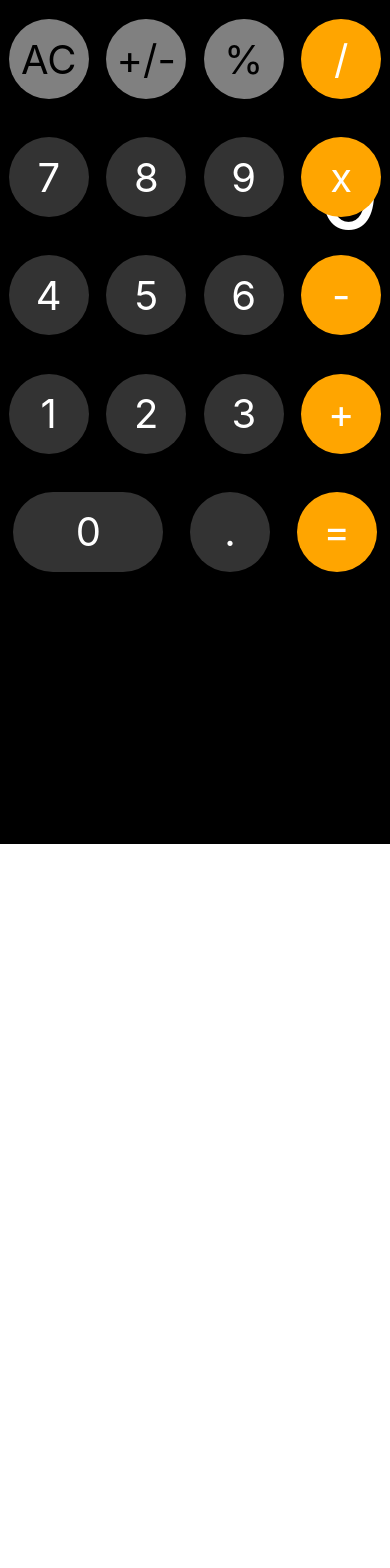
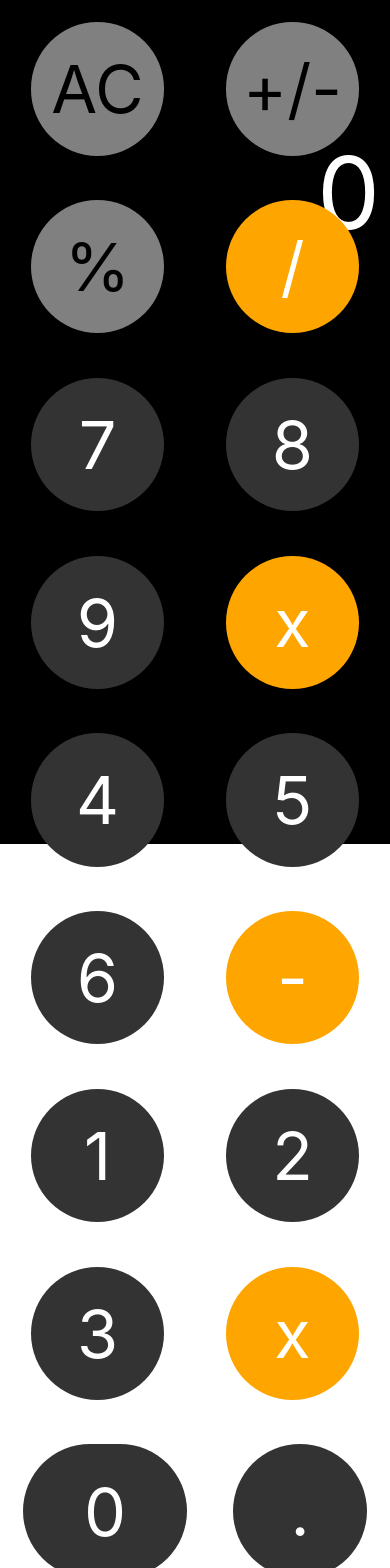
Before and after one commit to sarveshhh-github/calculator-app, a React Native app: screen / in a window 390 px wide. Shown: the top 1568 px of the page. Before the commit the page ends 844 px from the top, so only its background shows below. Built offline with nearby package versions, Linux system fonts and the light colour scheme.

Commit message:
made a single component for Button(it was 3 before)

```diff
--- a/App.jsx
+++ b/App.jsx
@@ -4,12 +4,10 @@ import {
   TextInput,
   StyleSheet,
 } from 'react-native';
-import CustomBlackButton from './src/Buttons/CustomBlackButton';
-import CustomGreyButton from './src/Buttons/CustomGreyButton';
-import CustomOrangeButton from './CustomOrangeButton';
 import React, { useState } from 'react';
+import CustomBtn from './src/Buttons/CustomBtn';
 
-const App2 = () => {
+const App = () => {
   const [operator, setOperator] = useState(null);
   var [initialValue, setInitialValue] = useState('0');
   var [secondValue, setSecondValue] = useState('0');
@@ -82,9 +80,6 @@ const App2 = () => {
       // : setSecondValue(initialValue * 10 + digit);
     }
   };
-
-
-
   const ACFunction = () => {
     setInitialValue('0');
     setSecondValue('0');
@@ -121,88 +116,82 @@ const App2 = () => {
         />
       </View>
       <View style={styles.bottomArea}>
-        {/* grey */}
-        <CustomGreyButton value={'AC'} onPress={ACFunction} />
-        <CustomGreyButton value={'+/-'} onPress={plusOrMinus} />
-        <CustomGreyButton value={'%'} onPress={percentageFunction} />
+        <CustomBtn color={"black"} Title={"AC"} buttonBgColor={"grey"} onPress={ACFunction} />
+        <CustomBtn color={"black"} Title={"+/-"} buttonBgColor={"grey"} onPress={plusOrMinus} />
+        <CustomBtn color={"black"} Title={"%"} buttonBgColor={"grey"} onPress={percentageFunction} />
+
+        <CustomBtn Title={"/"} color={"white"} buttonBgColor="#FFA500"
+          onPress={
+            () => {
+              if (initialValue && secondValue && operator) {
+                setOperator('/')
+                handleAnswer()
+              }
+              else {
+
+                handleOperator((opr = '/'))
+              }
+
+            }
+          }
+        />
+        <CustomBtn color={"white"} Title={"7"} buttonBgColor={"#333333"} onPress={() => handlePressNumbers({ digit: '7' })} />
+        <CustomBtn color={"white"} Title={"8"} buttonBgColor={"#333333"} onPress={() => handlePressNumbers({ digit: '8' })} />
+        <CustomBtn color={"white"} Title={"9"} buttonBgColor={"#333333"} onPress={() => handlePressNumbers({ digit: '9' })} />
+
+        {/* black */}
+
         {/* orange */}
-        <CustomOrangeButton
-          value={'/'}
-          textColor={{ color: 'white' }}
-          onPress={() => handleOperator((opr = '/'))}
+        <CustomBtn
+          Title={"x"}
+          color={"white"}
+          buttonBgColor="#FFA500"
+          onPress={
+            () => handleOperator((opr = '*'))
+          }
         />
         {/* black */}
-        <CustomBlackButton
-          value={'7'}
-          onPress={() => handlePressNumbers({ digit: '7' })}
-        />
-        <CustomBlackButton
-          value={'8'}
-          onPress={() => handlePressNumbers({ digit: '8' })}
-        />
-        <CustomBlackButton
-          value={'9'}
-          onPress={() => handlePressNumbers({ digit: '9' })}
-        />
+        <CustomBtn color={"white"} Title={"4"} buttonBgColor={"#333333"} onPress={() => handlePressNumbers({ digit: '4' })} />
+        <CustomBtn color={"white"} Title={"5"} buttonBgColor={"#333333"} onPress={() => handlePressNumbers({ digit: '5' })} />
+        <CustomBtn color={"white"} Title={"6"} buttonBgColor={"#333333"} onPress={() => handlePressNumbers({ digit: '6' })} />
+
         {/* orange */}
-        <CustomOrangeButton
-          value={'x'}
-          onPress={() => handleOperator((opr = '*'))}
-        />
-        {/* black */}
-        <CustomBlackButton
-          value={'4'}
-          onPress={() => handlePressNumbers({ digit: '4' })}
-        />
-        <CustomBlackButton
-          value={'5'}
-          onPress={() => handlePressNumbers({ digit: '5' })}
-        />
-        <CustomBlackButton
-          value={'6'}
-          onPress={() => handlePressNumbers({ digit: '6' })}
-        />
-        {/* orange */}
-        <CustomOrangeButton
-          value={'-'}
-          onPress={() => handleOperator((opr = '-'))}
+        <CustomBtn
+          Title={"-"}
+          color={"white"}
+          buttonBgColor="#FFA500"
+          onPress={
+            () => handleOperator((opr = '-'))
+          }
         />
 
         {/* black */}
-        <CustomBlackButton
-          value={'1'}
-          onPress={() => handlePressNumbers({ digit: '1' })}
-        />
-        <CustomBlackButton
-          value={'2'}
-          onPress={() => handlePressNumbers({ digit: '2' })}
-        />
-        <CustomBlackButton
-          value={'3'}
-          onPress={() => handlePressNumbers({ digit: '3' })}
-        />
+        <CustomBtn color={"white"} Title={"1"} buttonBgColor={"#333333"} onPress={() => handlePressNumbers({ digit: '1' })} />
+        <CustomBtn color={"white"} Title={"2"} buttonBgColor={"#333333"} onPress={() => handlePressNumbers({ digit: '2' })} />
+        <CustomBtn color={"white"} Title={"3"} buttonBgColor={"#333333"} onPress={() => handlePressNumbers({ digit: '3' })} />
+
         {/* orange */}
-        <CustomOrangeButton
-          value={'+'}
-          onPress={() => handleOperator((opr = '+'))}
+        <CustomBtn
+          Title={"x"}
+          color={"white"}
+          buttonBgColor="#FFA500"
+          onPress={
+            () => handleOperator((opr = '+'))
+          }
         />
 
         {/* black */}
-        <CustomBlackButton
-          value={'0'}
-          Width={{ width: 150 }}
-          onPress={() => handlePressNumbers({ digit: '0' })}
-          textColor={{ color: 'white', textAlign: 'left' }}
-        />
-        <CustomBlackButton
-          value={'.'}
-          textColor={{ color: 'white' }}
-          onPress={() => handlePressNumbers({ digit: '.' })}
-        />
-        <CustomOrangeButton
-          value={'='}
-          textColor={{ color: 'white' }}
-          onPress={() => handleAnswer()}
+        <CustomBtn color={"white"} Title={"0"} buttonBgColor={"#333333"} Width={"42%"} onPress={() => handlePressNumbers({ digit: '0' })} />
+
+        <CustomBtn color={"white"} Title={"."} buttonBgColor={"#333333"} onPress={() => handlePressNumbers({ digit: '.' })} />
+
+
+        <CustomBtn
+          Title={"="}
+          color={"white"}
+          buttonBgColor="#FFA500"
+          onPress={
+            handleAnswer}
         />
       </View>
     </SafeAreaView>
@@ -210,7 +199,7 @@ const App2 = () => {
 };
 
 
-export default App2;
+export default App;
 
 
 
--- a/CustomOrangeButton.js
+++ /dev/null
@@ -1,28 +0,0 @@
-import { TouchableHighlight, Text, StyleSheet } from "react-native";
-
-const CustomOrangeButton = ({ value, onPress }) => {
-    return (
-        <TouchableHighlight onPress={onPress} style={styles.customorangebtn}>
-            <Text style={[styles.btnTextOrange]}>{value}</Text>
-        </TouchableHighlight>
-    );
-};
-
-
-export default CustomOrangeButton
-
-const styles = StyleSheet.create({
-    btnTextOrange: {
-        color: 'white',
-        fontSize: 40,
-    },
-    customorangebtn: {
-        height: 80,
-        width: 80,
-        borderRadius: 50,
-        alignItems: 'center',
-        justifyContent: 'center',
-        backgroundColor: 'orange',
-    },
-
-})
--- a/src/Buttons/CustomBlackButton.js
+++ /dev/null
@@ -1,32 +0,0 @@
-import { TouchableHighlight, Text, StyleSheet } from "react-native";
-
-
-const CustomBlackButton = ({ value, Width, textColor, onPress }) => {
-    return (
-        <TouchableHighlight
-            onPress={onPress}
-            style={[styles.customblackbtn, Width]}>
-            <Text style={[styles.btnTextBlack, textColor]}>{value}</Text>
-        </TouchableHighlight>
-    );
-};
-
-
-export default CustomBlackButton
-
-
-const styles = StyleSheet.create({
-    customblackbtn: {
-        height: 80,
-        width: 80,
-        borderRadius: 50,
-        alignItems: 'center',
-        justifyContent: 'center',
-        backgroundColor: '#333333',
-    },
-
-    btnTextBlack: {
-        color: 'white',
-        fontSize: 40,
-    },
-})
--- /dev/null
+++ b/src/Buttons/CustomBtn.tsx
@@ -0,0 +1,40 @@
+import { Dimensions, Text, TouchableOpacity, StyleSheet } from 'react-native'
+import React from 'react'
+
+var screenWidth = Dimensions.get("screen").width
+var ButtonDimensions = screenWidth/6
+var ButtonMargin = ButtonDimensions/6
+
+type CustomBtnProps = {
+    Title:string,
+    onPress: () => void,
+    buttonBgColor:string,
+    color:string,
+    Width:number
+}
+const CustomBtn = ({Title,onPress,buttonBgColor,color,Width}:CustomBtnProps) => {
+    const styles = StyleSheet.create({
+        btnStyles: {
+            height: ButtonDimensions,
+            width: Width? Width : ButtonDimensions,
+            backgroundColor: buttonBgColor,
+            alignItems: "center",
+            justifyContent: "center",
+            margin: ButtonMargin,
+            padding:ButtonMargin,
+            borderRadius:ButtonDimensions
+        },
+        btnTextStyles: {
+            color: color,
+            fontSize: ButtonDimensions/2
+        }
+    })
+
+
+    return (
+        <TouchableOpacity onPress={onPress} style={styles.btnStyles}>
+            <Text style={styles.btnTextStyles}>{Title}</Text>
+        </TouchableOpacity>
+    )
+}
+export default CustomBtn
--- a/src/Buttons/CustomGreyButton.js
+++ /dev/null
@@ -1,28 +0,0 @@
-import { TouchableHighlight, Text, StyleSheet } from "react-native";
-
-const CustomGreyButton = ({ value, onPress }) => {
-    return (
-        <TouchableHighlight onPress={onPress} style={styles.customgreybtn}>
-            <Text style={[styles.btnTextgrey]}>{value}</Text>
-        </TouchableHighlight>
-    );
-};
-
-export default CustomGreyButton
-
-
-const styles = StyleSheet.create({
-    customgreybtn: {
-        height: 80,
-        width: 80,
-        borderRadius: 50,
-        alignItems: 'center',
-        justifyContent: 'center',
-        backgroundColor: 'grey',
-    },
-    btnTextgrey: {
-        color: 'black',
-        fontSize: 40,
-    },
-
-})
```
